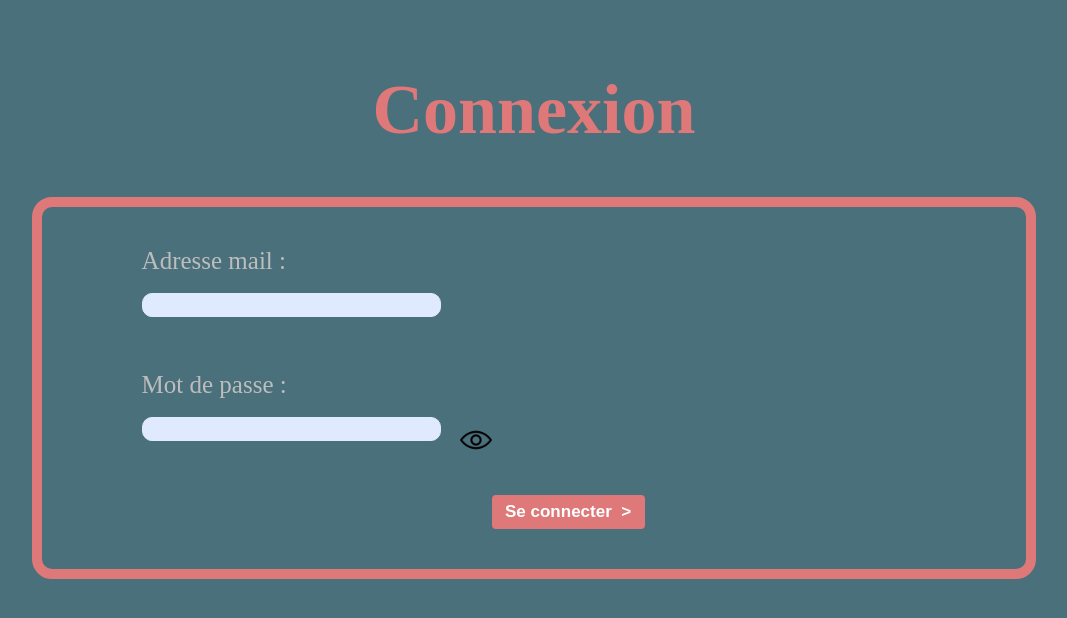
After one commit to ZeynaRR/TimeToBreak, a PHP site: page /view/connexion.php in a window 1280 px wide. The commit adds this page. Shown: the top 618 px of the page, without its empty margins (106-1173 px from the left). Run offline with PHP 8.4, Linux system fonts and the light colour scheme.

Commit message:
[connexion] ajout page connexion

```diff
--- /dev/null
+++ b/ressources/css/connexion.css
@@ -0,0 +1,48 @@
+.connexion {
+    border: 10px solid var(--rose);
+    width:70%;
+    margin:auto;
+    border-radius: 20px;
+    padding-left: 100px;
+    padding-top: 40px;
+    padding-bottom: 40px;
+}
+
+.connexion label {
+    color : var(--texteGris);
+    font-size: 25px;
+    font-family:"Arial Nova";
+}
+
+.connexion input[type="email"], input[type="password"], input[type="text"] {
+    background-color: var(--bgInput);
+    width: 22em;
+    height: 20px;
+    border-radius: var(--arrondiInput);
+    border: 1px solid var(--bgInput);
+}
+
+input[type="image"] {
+    background-color: transparent;
+    width: 40px;
+    height: 40px;
+    position: absolute;
+    top: 420px;
+    margin-left: 15px;
+}
+
+#passwordZone {
+    display: inline;
+}
+
+#connexion {
+    width: 9em;
+    background-color: var(--rose);
+    border-radius: var(--arrondi);
+    color: white;
+    border: 1px solid transparent;
+    font-size: 17px;
+    font-weight: bold;
+    height: 2em;
+    margin-left: 350px;
+}
--- a/ressources/css/generalCss.css
+++ b/ressources/css/generalCss.css
@@ -5,7 +5,7 @@
     --rose: #DF7878;
     --texteGris: #BDBDBD;
     --bgInput: #E0EAFF;
-    --erreur: red;
+    /*--erreur: ;*/
 
     /*formes*/
     --arrondi: 4px;
@@ -18,8 +18,23 @@ body{
 
 header{
     background-color: var(--header);
+    position:absolute;
+    top:0px;
+    left:0px;
+    width:100%;
+    height:10%;
+}
+
+h1 {
+    text-align: center;
+    color: var(--rose);
+    font-family: "Arial Nova";
+    font-size: 70px;
+    margin-top:70px;
 }
 
 .erreurs{
-    color: var(--erreur);
+    color: var(--rose);
+    font-family: "Arial Nova";
+    font-size: 15px;
 }
--- /dev/null
+++ b/ressources/js/connexion.js
@@ -0,0 +1,61 @@
+/*function isPasswordValid() {
+    var text = "";
+    var password = document.getElementById("password");
+    if (password.value.length < 8){
+        text += "Le mot de passe est trop court. " + "<br>" + "Il doit contenir au moins 8 caractères avec une majuscule, un chiffre et un caractère spécial au moins !" + "<br>";
+    }
+
+    if (password.value.search("[A-Z]") == -1) {
+        text += " Il manque une majuscule." + "<br>";
+    }
+    if (password.value.search("[a-z]") == -1) {
+        text += " Il manque une minuscule." + "<br>";
+    }
+    if (password.value.search("[0-9]") == -1) {
+        text += " Il manque un chiffre." + "<br>";
+    }
+    if (password.value.search("[?+.*&!,$/:]") == -1) {
+        text += " Il manque un caractère spécial." + "<br>";
+    }
+    if (password.value.search("[ ]") != -1) {
+        text += " Votre mot de passe ne doit pas contenir d'espaces." + "<br>";
+    }
+
+    document.getElementById('erreurs').innerHTML = text;
+}*/
+
+/*function show() {
+    var mdp = document.getElementById('motdepasse');
+    mdp.setAttribute('type', 'text');
+}
+
+function hide() {
+    var mdp = document.getElementById('motdepasse');
+    mdp.setAttribute('type', 'password');
+}*/
+
+function displayPassword() {
+    var mdp = document.getElementById('motdepasse');
+    if (mdp.getAttribute("type") == "password") {
+        mdp.setAttribute('type', 'text');
+    } else {
+        mdp.setAttribute('type', 'password');
+    }
+}
+
+function areAllFieldsCompleted() {
+    var isComplete = true;
+    var text = "";
+    var password = document.getElementById("motdepasse").value;
+    var login = document.getElementById("login").value;
+    event.preventDefault();
+    if (!login) {
+        text += "Vous devez renseigner votre login. Il s'agit de l'adresse mail renseignée lors de votre inscription" + "\n" + "\n";
+        isComplete = false;
+    }
+    if (!password) {
+        text += "Vous devez renseigner votre mot de passe.";
+        isComplete = false;
+    }
+    alert(text);
+}
--- /dev/null
+++ b/view/connexion.php
@@ -0,0 +1,29 @@
+<!DOCTYPE html>
+
+<html lang="fr">
+<head>
+	<meta charset="utf-8">
+	<title>Connexion</title>
+    <link href="../ressources/css/generalCss.css" rel="stylesheet">
+    <link href="../ressources/css/connexion.css" rel="stylesheet">
+</head>
+
+<body>
+    <!--<header></header>-->
+    <h1>Connexion</h1>
+    <div class="connexion">
+        <form action="" method="post">
+            <label for="login">Adresse mail : </label><br><br>
+            <input id="login" type="email" name="login"/><br><br><br><br>
+            <label for="password">Mot de passe : </label><br><br>
+            <div id="passwordZone">
+                <input type="password" name="password" id="motdepasse"/>
+                <input type="image" src="../ressources/images/mdp.png" id="masque" title="Masquer/demasquer le mot de passe pour vérifier" onclick="displayPassword();">
+            </div><br><br><br><br>
+
+            <input id="connexion" type="submit" value="Se connecter  >" onclick="areAllFieldsCompleted()"/>
+        </form>
+    </div>
+    <script type="text/javascript" src="../ressources/js/connexion.js"></script>
+</body>
+</html>
```
Also changed, not shown: ressources/images/logoTTB.png (added).
